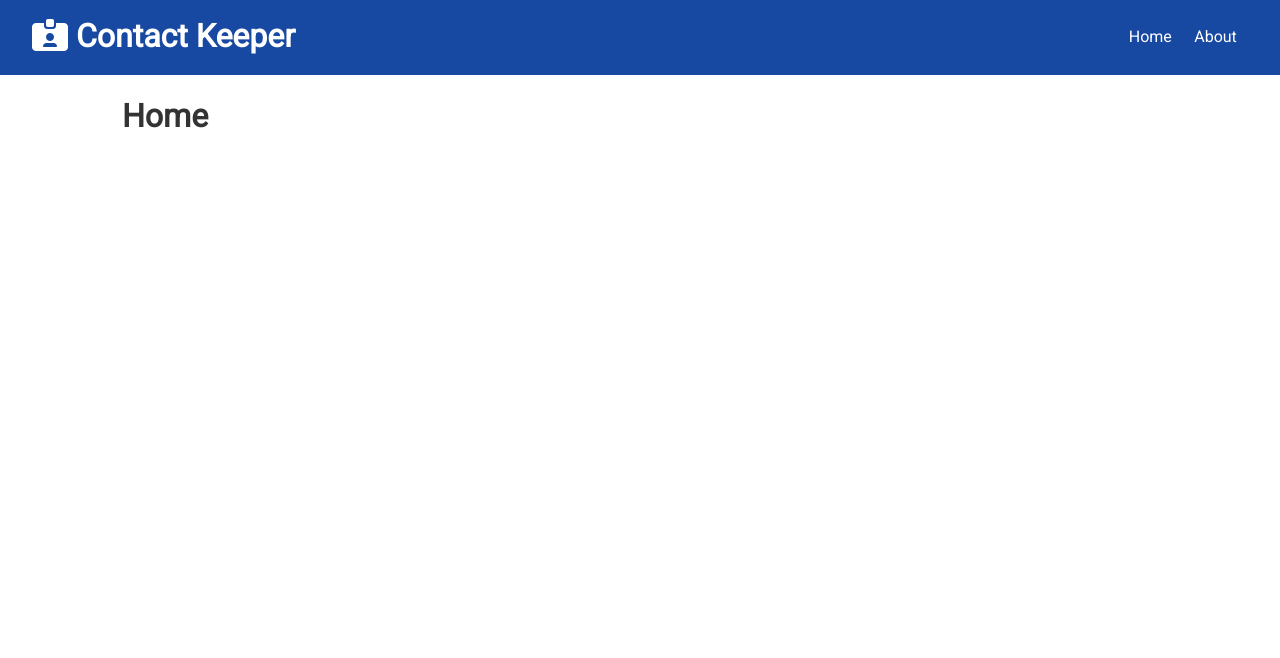
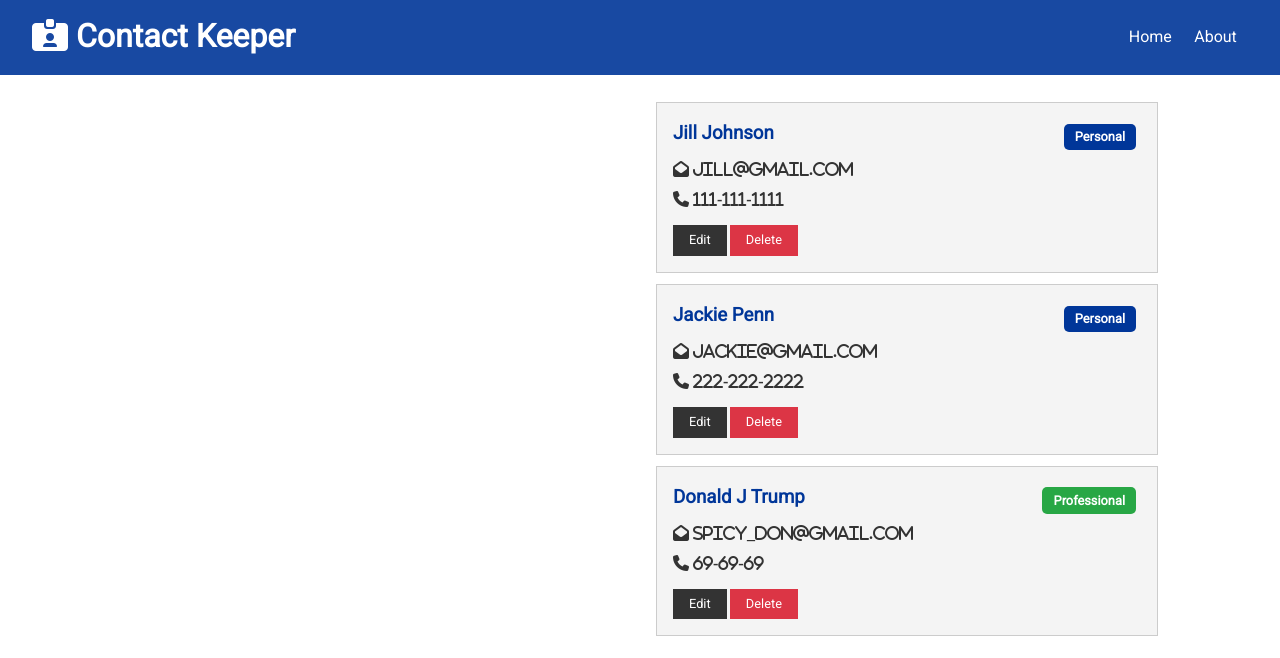
Before and after one commit to Flexxbo/Contact-Keeper, a React (Create React App) app in the folder client/: page / in a window 1280 px wide. Shown: the top 658 px of the page. Built offline with nearby package versions, Linux system fonts and the light colour scheme.

Commit message:
added contactsComps & Map to create Contactitems

```diff
--- a/client/src/App.js
+++ b/client/src/App.js
@@ -3,10 +3,13 @@
 import Navbar from "./components/layout/Navbar";
 import Home from "./components/pages/Home";
 import About from "./components/pages/About";
+
+import ContactState from "./context/contact/ContactState";
 import "./App.css";
 
 const App = () => {
   return (
+    <ContactState>
       <Router>
         <Fragment>
           <Navbar />
@@ -18,6 +21,7 @@
           </div>
         </Fragment>
       </Router>
+    </ContactState>
   );
 };
 
--- /dev/null
+++ b/client/src/components/contacts/ContactItem.js
@@ -0,0 +1,44 @@
+import React from "react";
+import PropTypes from "prop-types";
+
+const ContactItem = ({ contact }) => {
+  const { id, name, email, phone, type } = contact;
+
+  return (
+    <div className='card bg-light'>
+      <h3 className='text-primary text-left'>
+        {name}{" "}
+        <span
+          style={{ float: "right" }}
+          className={
+            "badge " + // !!! Achtung hier muss ein space nach badge rein sonst wird die Klasse nicht richtig erkannt
+            (type === "professional" ? "badge-success" : "badge-primary")
+          }
+        >
+          {type.charAt(0).toUpperCase() + type.slice(1)}{" "}
+          {/* //+ toUpperCase anPositon 0 und dann + den Rest des Wortes minus den ersten Buchstaben*/}
+        </span>
+      </h3>
+      <ul className='list'>
+        {email && (
+          <li>
+            <i className='fas fa-envelope-open'> {email}</i>
+          </li>
+        )}
+        {phone && (
+          <li>
+            <i className='fas fa-phone'> {phone}</i>
+          </li>
+        )}
+      </ul>
+      <p>
+        <button className='btn btn-dark btn-sm'>Edit</button>
+        <button className='btn btn-danger btn-sm'>Delete</button>
+      </p>
+    </div>
+  );
+};
+
+ContactItem.propTypes = { contact: PropTypes.object.isRequired };
+
+export default ContactItem;
--- /dev/null
+++ b/client/src/components/contacts/Contacts.js
@@ -0,0 +1,17 @@
+import React, { Fragment, useContext } from "react";
+import ContactContext from "../../context/contact/contactContext";
+import ContactItem from "./ContactItem";
+
+const Contacts = () => {
+  const contactContext = useContext(ContactContext);
+
+  const { contacts } = contactContext;
+  return (
+    <Fragment>
+      {contacts.map((contact) => (
+        <ContactItem key={contact.id} contact={contact} />
+      ))}
+    </Fragment>
+  );
+};
+export default Contacts;
--- a/client/src/components/pages/Home.js
+++ b/client/src/components/pages/Home.js
@@ -1,9 +1,13 @@
 import React from "react";
+import Contacts from "../contacts/Contacts";
 
 const Home = () => {
   return (
-    <div>
-      <h1>Home</h1>
+    <div className='grid-2'>
+      <div>{/* ContactForm */}</div>
+      <div>
+        <Contacts />
+      </div>
     </div>
   );
 };
--- /dev/null
+++ b/client/src/context/contact/ContactState.js
@@ -0,0 +1,64 @@
+import React, { useReducer } from "react";
+import uuid from "uuid";
+import ContactContext from "./contactContext";
+import contactReducer from "./contactReducer";
+import {
+  ADD_CONTACT,
+  DELETE_CONTACT,
+  SET_CURRENT,
+  CLEAR_CURRENT,
+  UPDATE_CONTACT,
+  FILTER_CONTACTS,
+  CLEAR_FILTER,
+} from "../types";
+
+const ContactState = (props) => {
+  const initialState = {
+    contacts: [
+      {
+        id: 1,
+        name: "Jill Johnson",
+        email: "jill@gmail.com",
+        phone: "111-111-1111",
+        type: "personal",
+      },
+      {
+        id: 2,
+        name: "Jackie Penn",
+        email: "jackie@gmail.com",
+        phone: "222-222-2222",
+        type: "personal",
+      },
+      {
+        id: 3,
+        name: "Donald J Trump",
+        email: "spicy_don@gmail.com",
+        phone: "69-69-69",
+        type: "professional",
+      },
+    ],
+  };
+  const [state, dispatch] = useReducer(contactReducer, initialState);
+
+  //*ADD_CONTACT
+
+  //*DELETE_CONTACT
+
+  //*SET_CURRENT
+
+  //*CLEAR_CURRENT
+
+  //*UPDATE_CONTACT
+
+  //*FILTER_CONTACTS
+
+  //*CLEAR_FILTER
+
+  return (
+    <ContactContext.Provider value={{ contacts: state.contacts }}>
+      {props.children}
+    </ContactContext.Provider>
+  );
+};
+
+export default ContactState;
--- /dev/null
+++ b/client/src/context/contact/contactContext.js
@@ -0,0 +1,6 @@
+import { createContext } from "react";
+import { Context } from "express-validator/src/context";
+
+const contactContext = createContext();
+
+export default contactContext;
--- /dev/null
+++ b/client/src/context/types.js
@@ -0,0 +1,9 @@
+export const ADD_CONTACT = "ADD_CONTACT";
+export const DELETE_CONTACT = "DELETE_CONTACT";
+export const SET_CURRENT = "SET_CURRENT";
+export const CLEAR_CURRENT = "CLEAR_CURRENT";
+export const UPDATE_CONTACT = "UPDATE_CONTACT";
+export const FILTER_CONTACTS = "FILTER_CONTACTS";
+export const CLEAR_FILTER = "CLEAR_FILTER";
+export const SET_ALERT = "SET_ALERT";
+export const REMOVE_ALERT = "REMOVE_ALERT";
```
Also changed, not shown: client/src/context/contact/contactReducer.js (added). Lines whose indentation alone changed are shown as unchanged.
